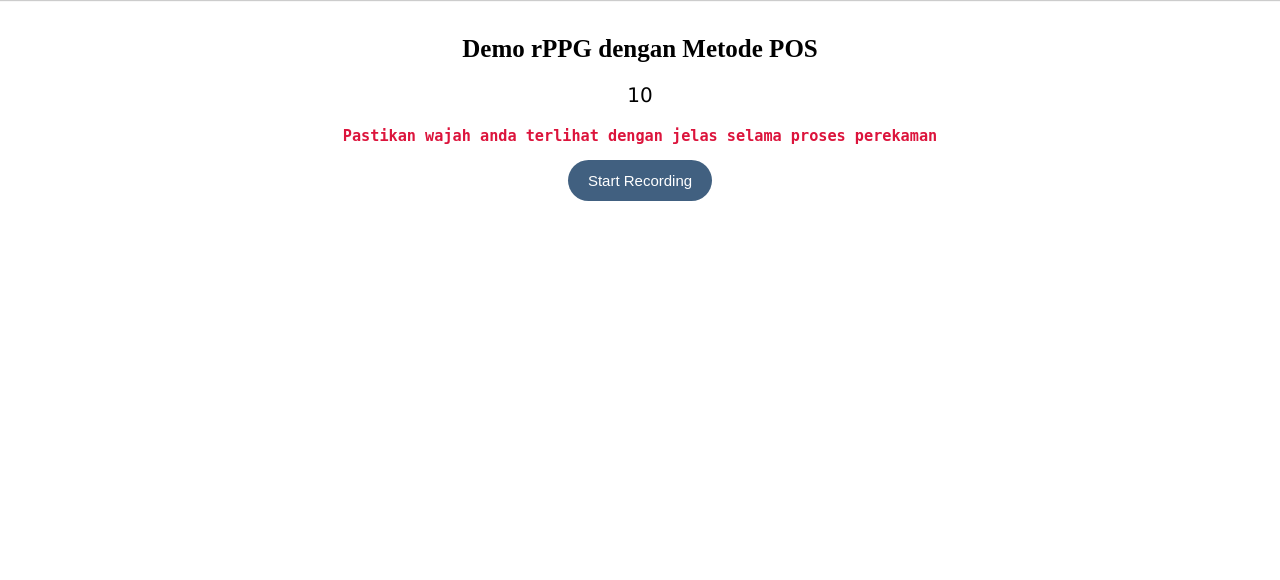
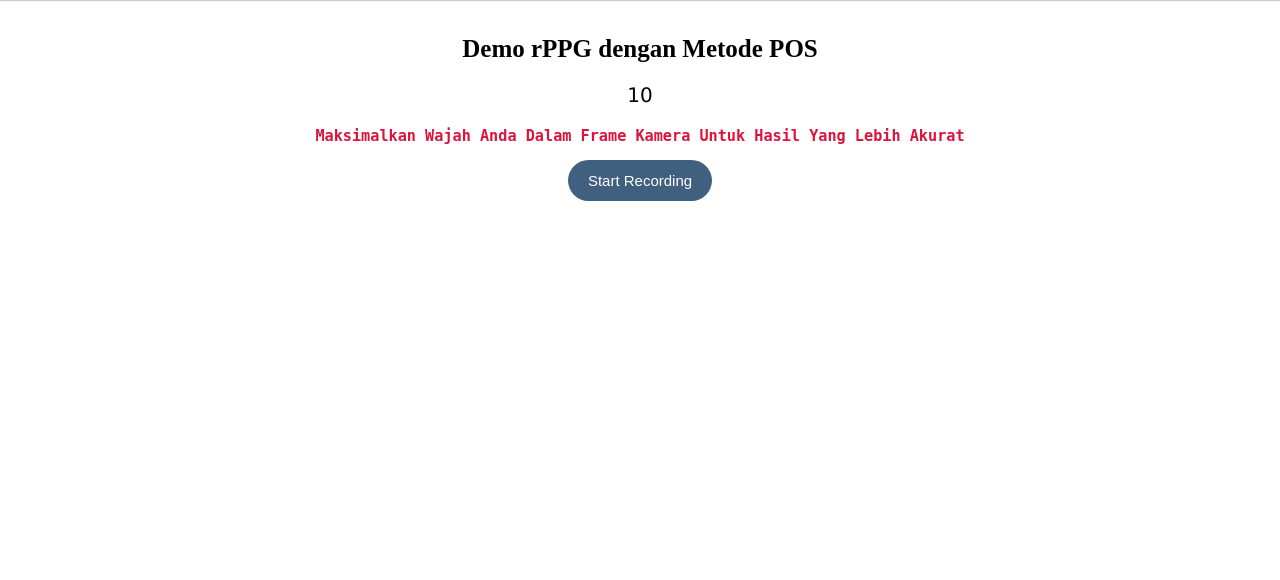
Before and after one commit to mctosima/Flask-Heart-Rate-Counting, a Flask app: page / in a window 1280 px wide; the page is wider, and only the part inside the window is pictured. Shown: the part 80-660 px from the top of that part. Run offline with Flask 3, Linux system fonts and the light colour scheme; some libraries are stand-ins or nearby versions.

Commit message:
Update home.html

```diff
--- a/templates/home.html
+++ b/templates/home.html
@@ -17,7 +17,7 @@
 
     <h1>Demo rPPG dengan Metode POS</h1>
     <p id="countdown">10</h3>
-    <h3 id="status">Pastikan wajah anda terlihat dengan jelas selama proses perekaman</h2>
+    <h3 id="status">Maksimalkan Wajah Anda Dalam Frame Kamera Untuk Hasil Yang Lebih Akurat</h2>
     <div class="button">
         <button id="startBtn">Start Recording</button>
     </div>
```
